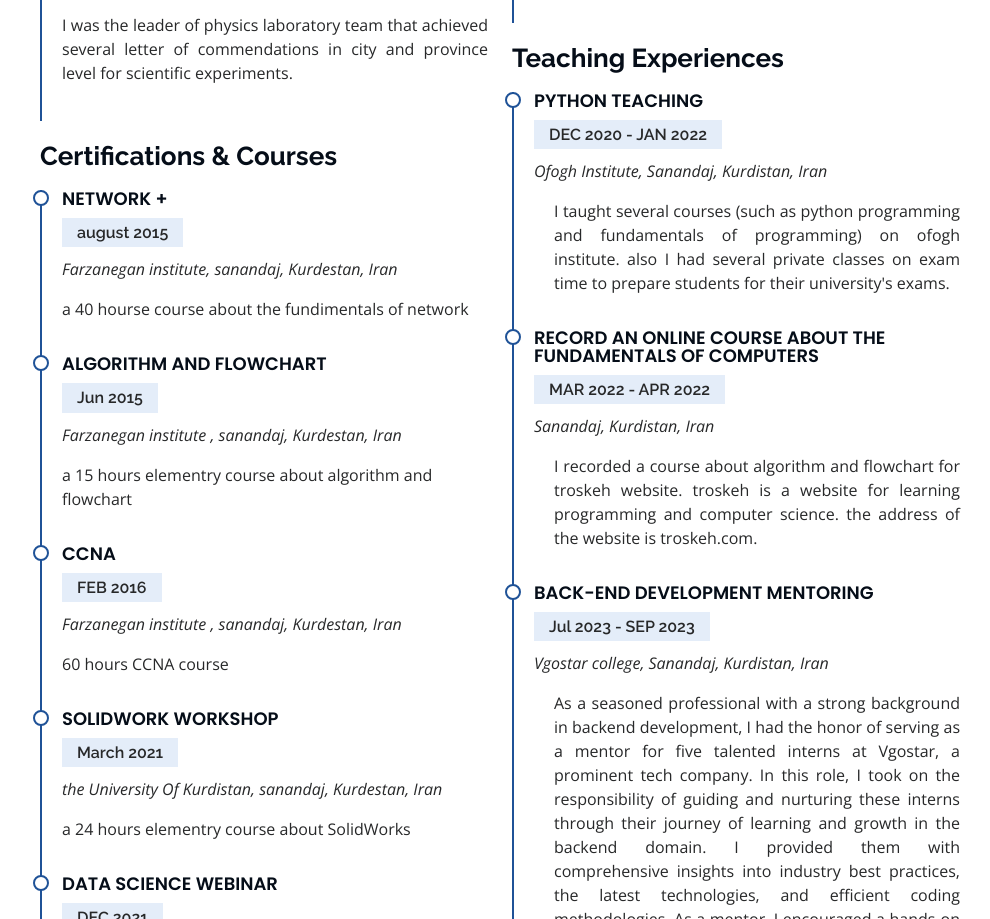
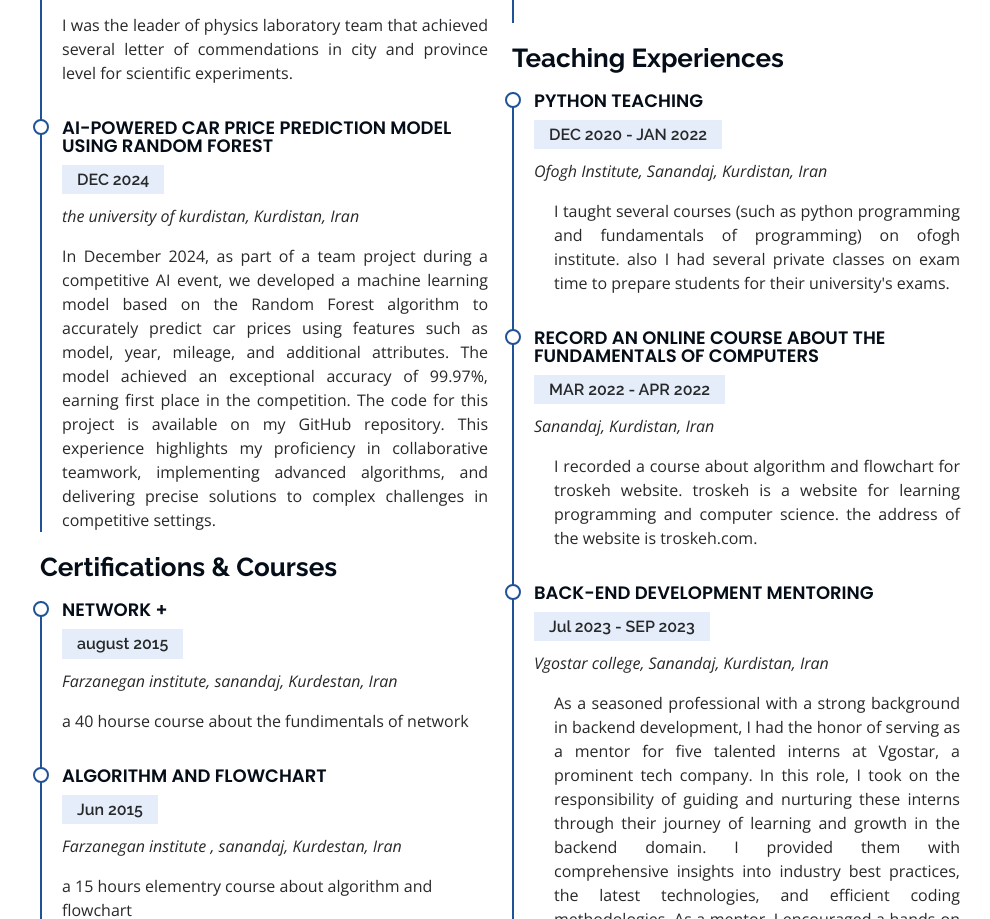
Before and after one commit to AryanElahi/CV, a plain HTML site: page index.html in a window 1280 px wide. Shown: the part 4192-5111 px from the top of the page, without its empty margins (290-1280 px from the left). Drawn offline with nearby package versions, Linux system fonts and the light colour scheme.

Commit message:
ai project has been added

```diff
--- a/index.html
+++ b/index.html
@@ -721,6 +721,18 @@
                   I was the leader of physics laboratory team that achieved
                   several letter of commendations in city and province level for
                   scientific experiments.
+                </p>
+              </div>
+              <div class="resume-item pb-0">
+                <h4>AI-Powered Car Price Prediction Model Using Random Forest</h4>
+                <h5>DEC 2024 </h5>
+                <p>
+                  <em
+                    >the university of kurdistan, Kurdistan, Iran</em
+                  >
+                </p>
+                <p align="justify">
+                  In December 2024, as part of a team project during a competitive AI event, we developed a machine learning model based on the Random Forest algorithm to accurately predict car prices using features such as model, year, mileage, and additional attributes. The model achieved an exceptional accuracy of 99.97%, earning first place in the competition. The code for this project is available on my GitHub repository. This experience highlights my proficiency in collaborative teamwork, implementing advanced algorithms, and delivering precise solutions to complex challenges in competitive settings.
                 </p>
               </div>
               <h3 class="resume-title" id="Certifications">Certifications & Courses</h3>
```
